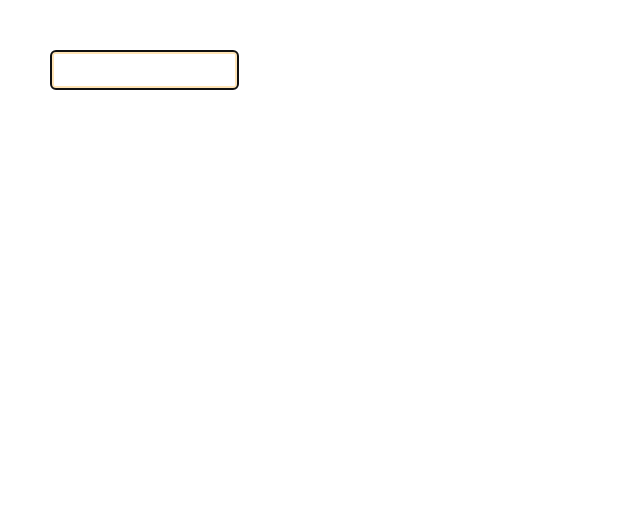
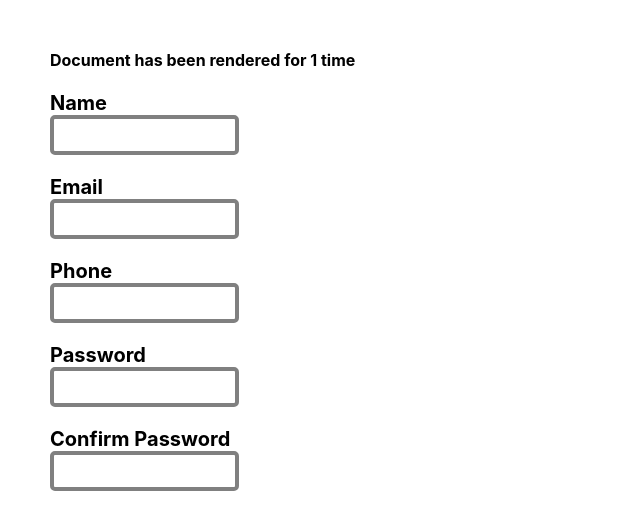
Before and after one commit to Adroit-Solution/Industrial-Training-Project, a React (Create React App) app: page / in a window 1280 px wide. Shown: the top 530 px of the page, without its empty margins (0-640 px from the left). Built offline with nearby package versions, Linux system fonts and the light colour scheme.

Commit message:
React Render UseState Day 20

```diff
--- a/src/App.js
+++ b/src/App.js
@@ -18,6 +18,7 @@ import RedCounter from "./components/RedCounter";
 import UsersReducer from "./Pages/UsersReducer";
 import RegisterUser from "./components/RegisterUser";
 import InputRef from "./Pages/InputRef";
+import UseStateRender from "./components/UseStateRender";
 
 export const Context = React.createContext();
 const intialState = 0;
@@ -45,7 +46,7 @@ function App() {
 
   return (
     <div className="App">
-      <InputRef />
+      <UseStateRender />
     </div>
   );
 
--- /dev/null
+++ b/src/components/UseStateRender.js
@@ -0,0 +1,90 @@
+import React, { useCallback, useEffect, useState } from 'react'
+import debounce from 'lodash.debounce';
+
+function UseStateRender() {
+
+    const [name, setName] = useState("");
+    const [email, setEmail] = useState("")
+    const [phone, setPhone] = useState("")
+    const [pass, setPass] = useState("")
+    const [confPass, setConfPass] = useState("");
+    const [count, setCount] = useState(0)
+
+    const debounceName = useCallback(
+        debounce(name =>
+            setName(name), 1000
+            ,
+            [],
+        )
+    )
+
+    const debounceEmail = useCallback(
+        debounce(name =>
+            setEmail(name), 1000
+            ,
+            [],
+        )
+    )
+
+    const debouncePhone = useCallback(
+        debounce(name =>
+            setPhone(name), 1000
+            ,
+            [],
+        )
+    )
+
+
+    const debouncePass = useCallback(
+        debounce(name =>
+            setPhone(name), 1000
+            ,
+            [],
+        )
+    )
+
+
+    const debounceConf = useCallback(
+        debounce(name =>
+            setConfPass(name), 1000
+            ,
+            [],
+        )
+    )
+
+
+    useEffect(() => {
+        setCount(count + 1);
+    }, [name, phone, email, pass, confPass])
+
+
+    return (
+        <>
+            <h4>Document has been rendered for {count} time</h4>
+            <form>
+                <label for='name'>Name</label>
+                <br />
+                <input onChange={(e) => debounceName(e.target.value)} type='text' name='name' />
+                <br /><br />
+                <label>Email</label>
+                <br />
+                <input onChange={(e) => debounceEmail(e.target.value)} type='text' name='email' />
+                <br /><br />
+                <label>Phone</label>
+                <br />
+                <input onChange={(e) => debouncePhone(e.target.value)} type='text' name='phone' />
+                <br /><br />
+                <label>Password</label>
+                <br />
+                <input onChange={(e) => debouncePass(e.target.value)} type='password' name='name' />
+                <br /><br />
+                <label>Confirm Password</label>
+                <br />
+                <input onChange={(e) => debounceConf(e.target.value)} type='password' name='name' />
+                <br /><br />
+            </form>
+        </>
+    )
+}
+
+export default UseStateRender
```
